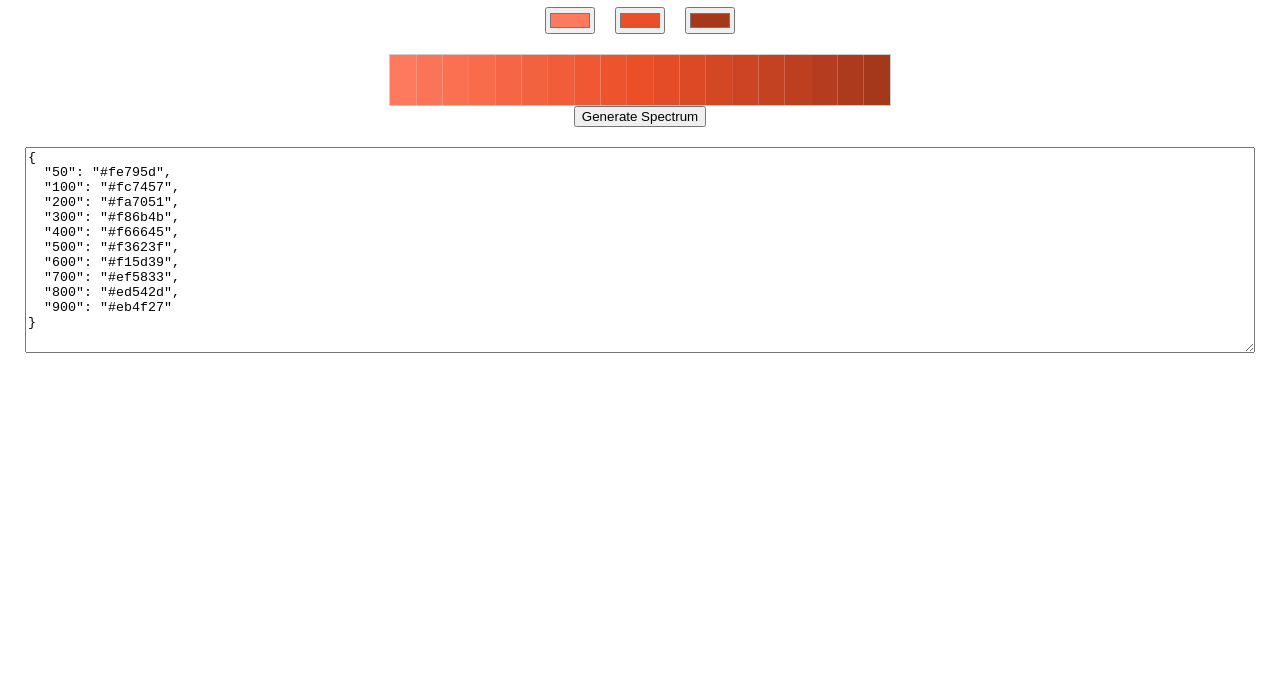
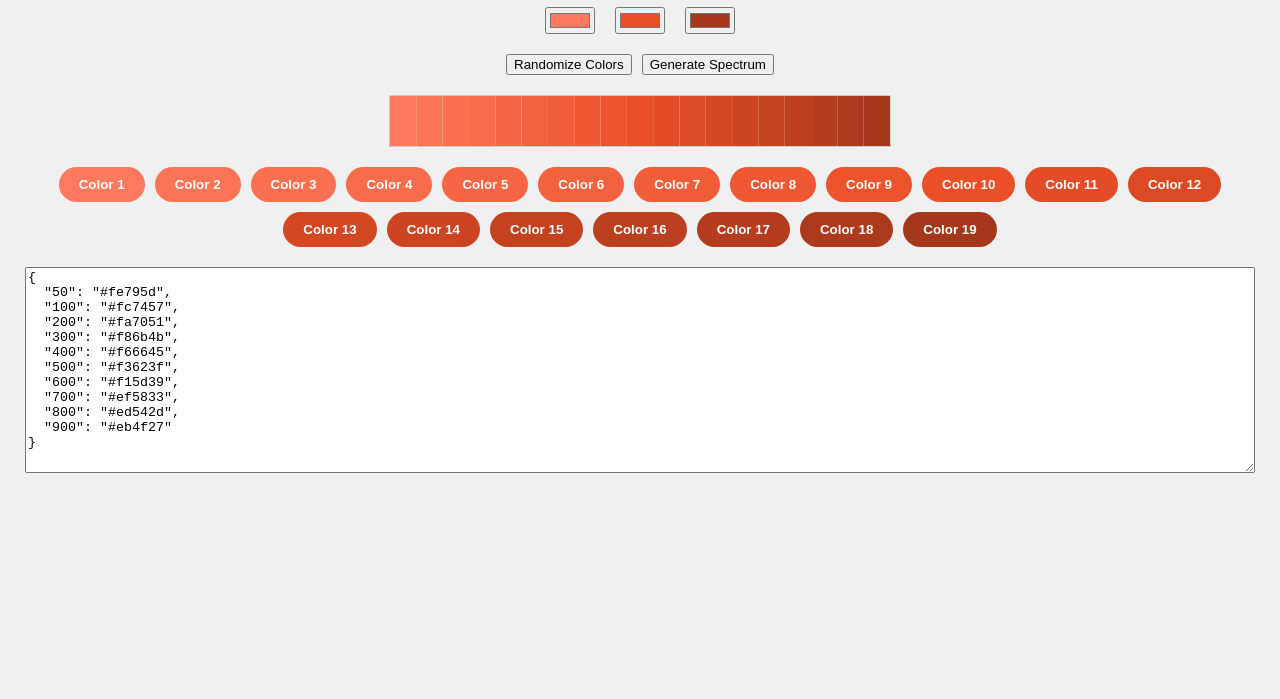
Before and after one commit to KooperL/tailwind-color-generator, a plain HTML site: page index.html in a window 1280 px wide. Shown: the part 101-800 px from the top of the page. Drawn offline with Linux system fonts and the light colour scheme.

Commit message:
Add button demos, add randomisation

```diff
--- a/index.html
+++ b/index.html
@@ -3,7 +3,7 @@
 <head>
     <meta charset="UTF-8">
     <meta name="viewport" content="width=device-width, initial-scale=1.0">
-    <title>Color Spectrum Generator</title>
+    <title>Fixed Color Spectrum Generator</title>
     <style>
         body {
             font-family: Arial, sans-serif;
@@ -11,6 +11,7 @@
             flex-direction: column;
             align-items: center;
             padding: 20px;
+            background-color: #f0f0f0;
         }
         #colorPickers {
             display: flex;
@@ -19,23 +20,52 @@
         }
         canvas {
             border: 1px solid #ccc;
+            background-color: white;
         }
         #output {
             width: 100%;
             height: 200px;
             margin-top: 20px;
         }
+        #buttonContainer {
+            display: flex;
+            flex-wrap: wrap;
+            gap: 10px;
+            margin-top: 20px;
+            justify-content: center;
+        }
+        .demoButton {
+            padding: 10px 20px;
+            border: none;
+            border-radius: 20px;
+            color: white;
+            font-weight: bold;
+            cursor: pointer;
+            transition: all 0.3s ease;
+        }
+        .demoButton:hover {
+            transform: scale(1.05);
+        }
+        #controls {
+            display: flex;
+            gap: 10px;
+            margin-bottom: 20px;
+        }
     </style>
 </head>
 <body>
-    <h1>Color Spectrum Generator</h1>
+    <h1>Fixed Color Spectrum Generator</h1>
     <div id="colorPickers">
         <input type="color" id="color1" value="#FE795D">
         <input type="color" id="color2" value="#EB4F27">
         <input type="color" id="color3" value="#A5371B">
     </div>
+    <div id="controls">
+        <button id="randomizeButton">Randomize Colors</button>
+        <button id="generateButton">Generate Spectrum</button>
+    </div>
     <canvas id="spectrum" width="500" height="50"></canvas>
-    <button id="generateButton">Generate Spectrum</button>
+    <div id="buttonContainer"></div>
     <textarea id="output" readonly></textarea>
 
     <script>
@@ -47,7 +77,7 @@
         }
 
         function rgbToHex(r, g, b) {
-            return "#" + ((1 << 24) + (r << 16) + (g << 8) + b).toString(16).slice(1);
+            return "#" + ((1 << 24) + (r << 16) + (g << 8) + b).toString(16).slice(1).padStart(6, '0');
         }
 
         function interpolateColor(color1, color2, factor) {
@@ -98,20 +128,47 @@
             return config;
         }
 
-        document.getElementById('generateButton').addEventListener('click', () => {
+        function createDemoButtons(spectrum) {
+            const container = document.getElementById('buttonContainer');
+            container.innerHTML = '';
+            spectrum.forEach((color, index) => {
+                const button = document.createElement('button');
+                button.className = 'demoButton';
+                button.style.backgroundColor = color;
+                button.textContent = `Color ${index + 1}`;
+                container.appendChild(button);
+            });
+        }
+
+        function randomColor() {
+            return '#' + Math.floor(Math.random()*16777215).toString(16).padStart(6, '0');
+        }
+
+        function randomizeColors() {
+            document.getElementById('color1').value = randomColor();
+            document.getElementById('color2').value = randomColor();
+            document.getElementById('color3').value = randomColor();
+            generateSpectrumFromInputs();
+        }
+
+        function generateSpectrumFromInputs() {
             const color1 = hexToRgb(document.getElementById('color1').value);
             const color2 = hexToRgb(document.getElementById('color2').value);
             const color3 = hexToRgb(document.getElementById('color3').value);
 
             const spectrum = generateSpectrum(color1, color2, color3, 18);
             drawSpectrum(spectrum);
+            createDemoButtons(spectrum);
 
             const tailwindConfig = generateTailwindConfig(spectrum);
             document.getElementById('output').value = JSON.stringify(tailwindConfig, null, 2);
-        });
+        }
+
+        document.getElementById('generateButton').addEventListener('click', generateSpectrumFromInputs);
+        document.getElementById('randomizeButton').addEventListener('click', randomizeColors);
 
         // Initial generation
-        document.getElementById('generateButton').click();
+        generateSpectrumFromInputs();
     </script>
 </body>
 </html>
```
